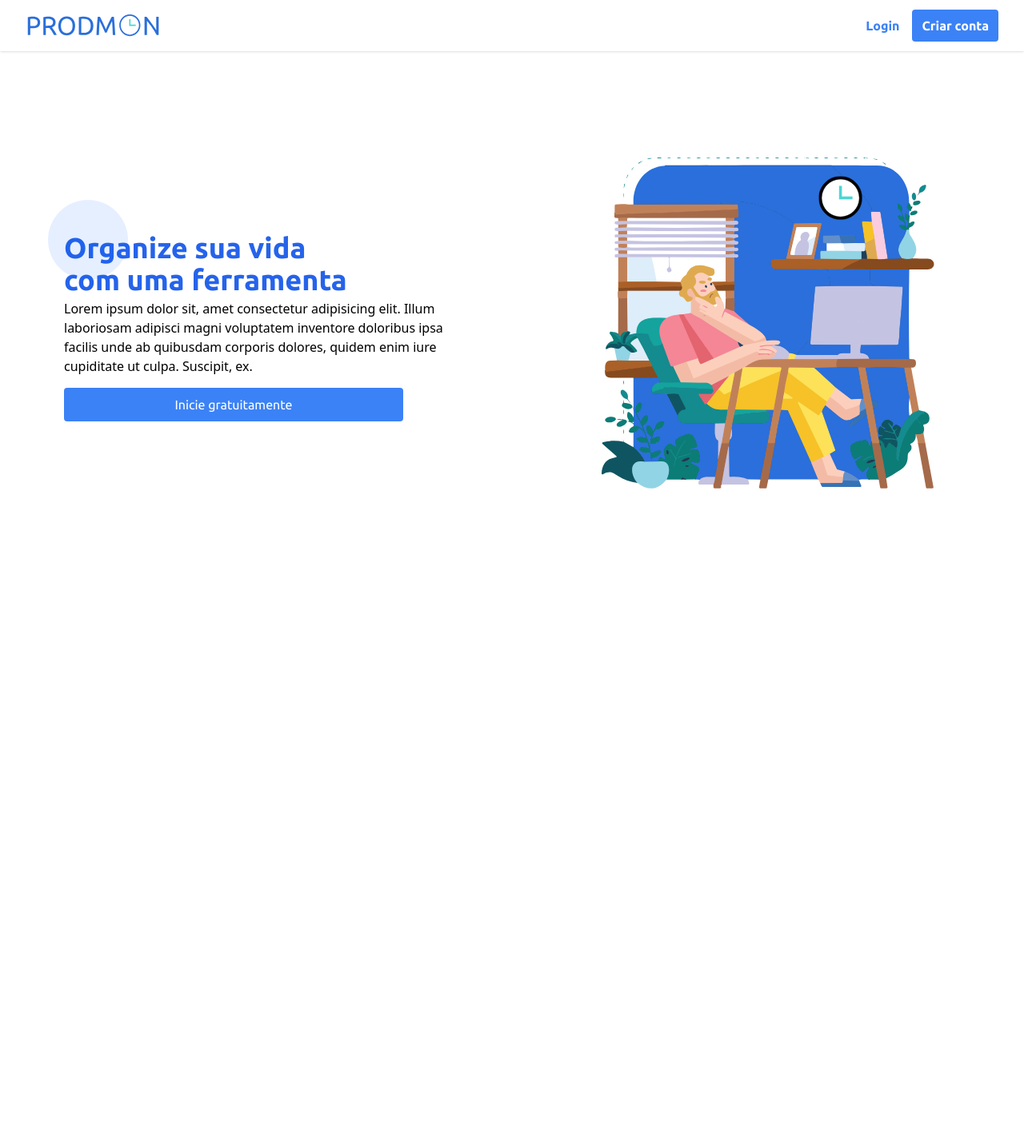
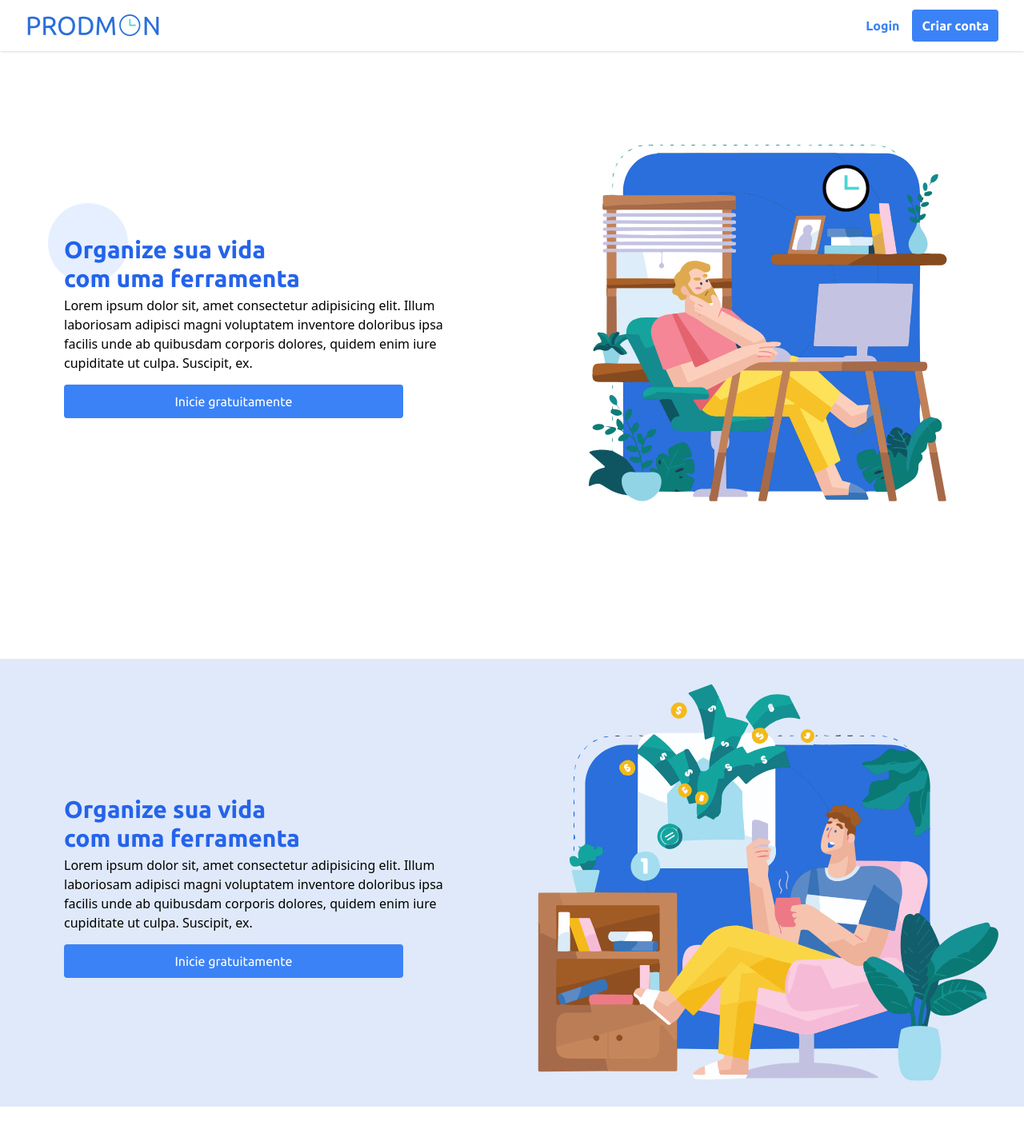
Before and after one commit to Fabiana1vo/Prodmon, an Angular app: page / in a window 1280 px wide. Shown: the top 1422 px of the page at 80% size. Before the commit the page ends 800 px from the top, so only its background shows below. Built offline with nearby package versions, Linux system fonts and the light colour scheme.

Commit message:
finalizando a section 02

```diff
--- a/src/app/components/home/home.component.html
+++ b/src/app/components/home/home.component.html
@@ -17,17 +17,16 @@
 
 
 <!--  primeira section -->
-
 <section class="py-5">
   <div class="flex flex-col sm:flex-col md:flex-col lg:flex-row xl:flex-row justify-center" style="height: 80vh;">
     <div class="w-full sm:w-full md:w-full lg:w-1/2 xl:w-1/2 px-20 py-3 flex flex-col justify-center align-center ">
       <div class="texts">
-        <div class="detail" style="position: fixed; margin-top: -40px; margin-left: -20px;">
+        <div class="detail" style="position:absolute; margin-top: -40px; margin-left: -20px;">
           <svg width="100" height="100" viewBox="0 0 198 198" fill="none" xmlns="http://www.w3.org/2000/svg">
             <circle cx="99" cy="99" r="99" fill="#0066FF" fill-opacity="0.1"/>
             </svg>
         </div>
-        <h1 class="font-semibold font-Ubuntu text-4xl text-blue-600">Organize sua  vida
+        <h1 class="font-semibold font-Ubuntu text-3xl text-blue-600">Organize sua  vida
           <h1>com uma ferramenta </h1></h1>
         <p class="py-1">Lorem ipsum dolor sit, amet consectetur adipisicing elit. Illum laboriosam adipisci magni voluptatem inventore doloribus ipsa facilis unde ab quibusdam corporis dolores, quidem enim iure cupiditate ut culpa. Suscipit, ex.</p>
 
@@ -39,7 +38,33 @@
       </div>
       </div>
     <div class="w-full sm:w-full md:w-full lg:w-1/2 xl:w-1/2 justify-center items-center flex flex-col order-first sm:order-first md:order-first lg:order-last xl:order-last">
-        <img src="/assets/images/imagemUm.svg" alt="" width="65%">
+        <img src="/assets/images/imagemUm.svg" alt="" width="70%">
     </div>
   </div>
 </section>
+
+<!-- section 02 -->
+
+<section class="py-10" style="min-height: 100vh; background-color: #FFF;">
+  <div class="flex flex-row align-center py-10 absolute mt-10 justify-center" style="background-color: #dfe9f9; height: 70vh;">
+
+
+    <div class="w-full sm:w-full md:w-full lg:w-1/2 xl:w-1/2 px-20 flex flex-col justify-center align-center ">
+    <div class="texts">
+      <h1 class="font-semibold font-Ubuntu text-3xl text-blue-600">Organize sua  vida
+        <h1>com uma ferramenta </h1></h1>
+      <p class="py-1">Lorem ipsum dolor sit, amet consectetur adipisicing elit. Illum laboriosam adipisci magni voluptatem inventore doloribus ipsa facilis unde ab quibusdam corporis dolores, quidem enim iure cupiditate ut culpa. Suscipit, ex.</p>
+
+      <div class="button mt-5">
+
+       <a href="#" class="bg-blue-500 px-8 py-3 rounded text-white font-Ubuntu w-full"><button class="w-9/12">Inicie gratuitamente</button></a>
+
+        </div>
+    </div>
+    </div>
+
+    <div class="w-full sm:w-full md:w-full lg:w-1/2 xl:w-1/2 justify-center items-center flex flex-col order-first sm:order-first md:order-first lg:order-last xl:order-last">
+      <img src="/assets/images/imagemDois.svg" alt="" width="90%">
+  </div>
+</div>
+</section>
```
Also changed, not shown: src/assets/images/imagemDois.svg (added).
